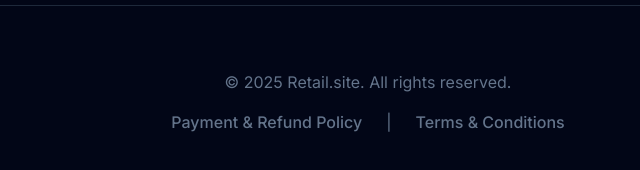
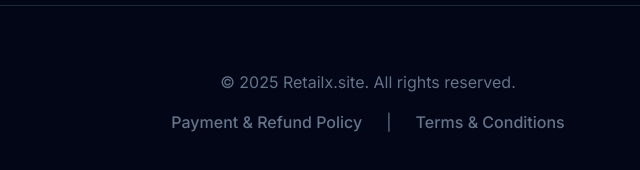
Before and after one commit to muhammedadnanv/Retailx1, a plain HTML site: page index.html in a window 1280 px wide. Shown: the part 2813-2983 px from the top of the page, 272-912 px from the left. Drawn offline with nearby package versions, Linux system fonts and the light colour scheme.

Commit message:
Update index.html

```diff
--- a/index.html
+++ b/index.html
@@ -195,7 +195,7 @@
 
     <!-- Footer -->
     <footer class="mt-20 sm:mt-32 border-t border-slate-800 pt-16 pb-12 text-center text-slate-500">
-        <p class="mb-4">&copy; 2025 Retail.site. All rights reserved.</p>
+        <p class="mb-4">&copy; 2025 Retailx.site. All rights reserved.</p>
         <div class="flex justify-center gap-x-6 gap-y-2 flex-wrap px-4">
             <a data-modal-target="paymentModal" class="font-medium hover:text-blue-400 transition-colors duration-300 cursor-pointer">Payment & Refund Policy</a>
             <span class="hidden sm:inline">|</span>
```
